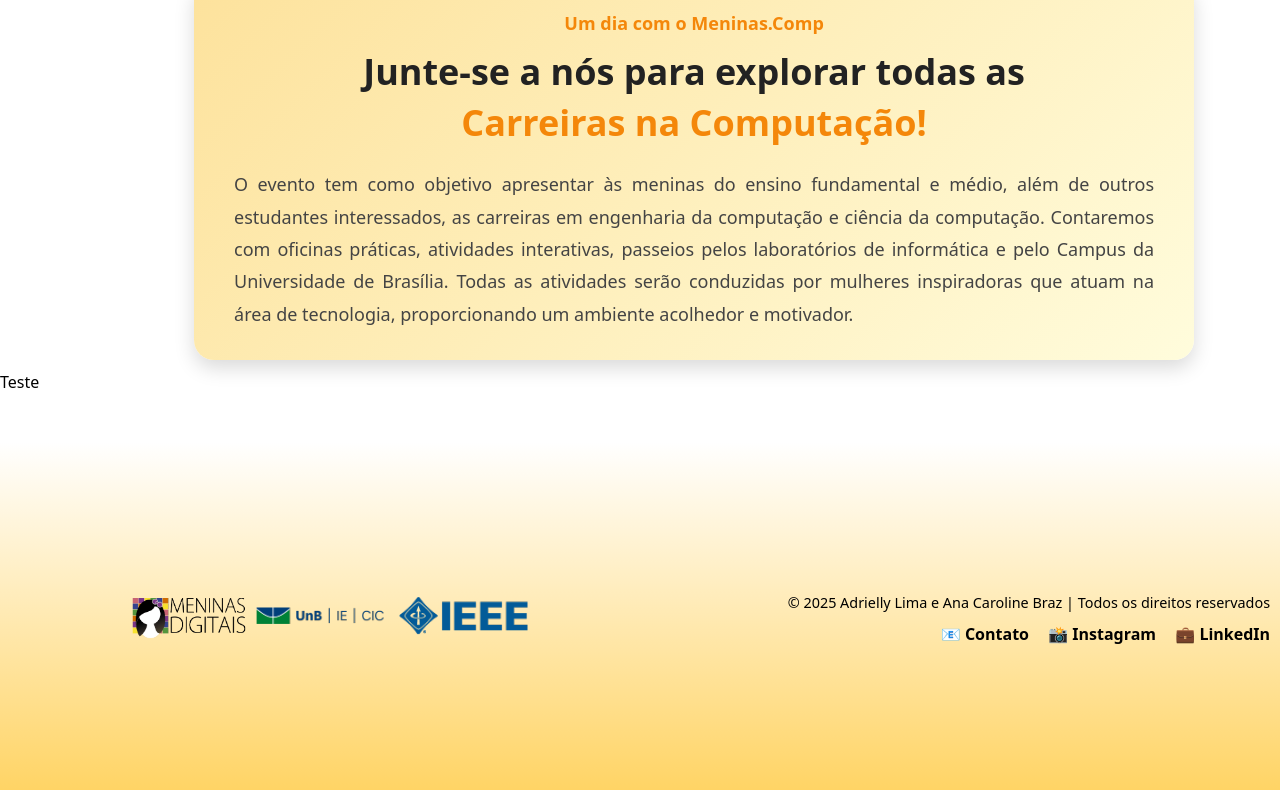
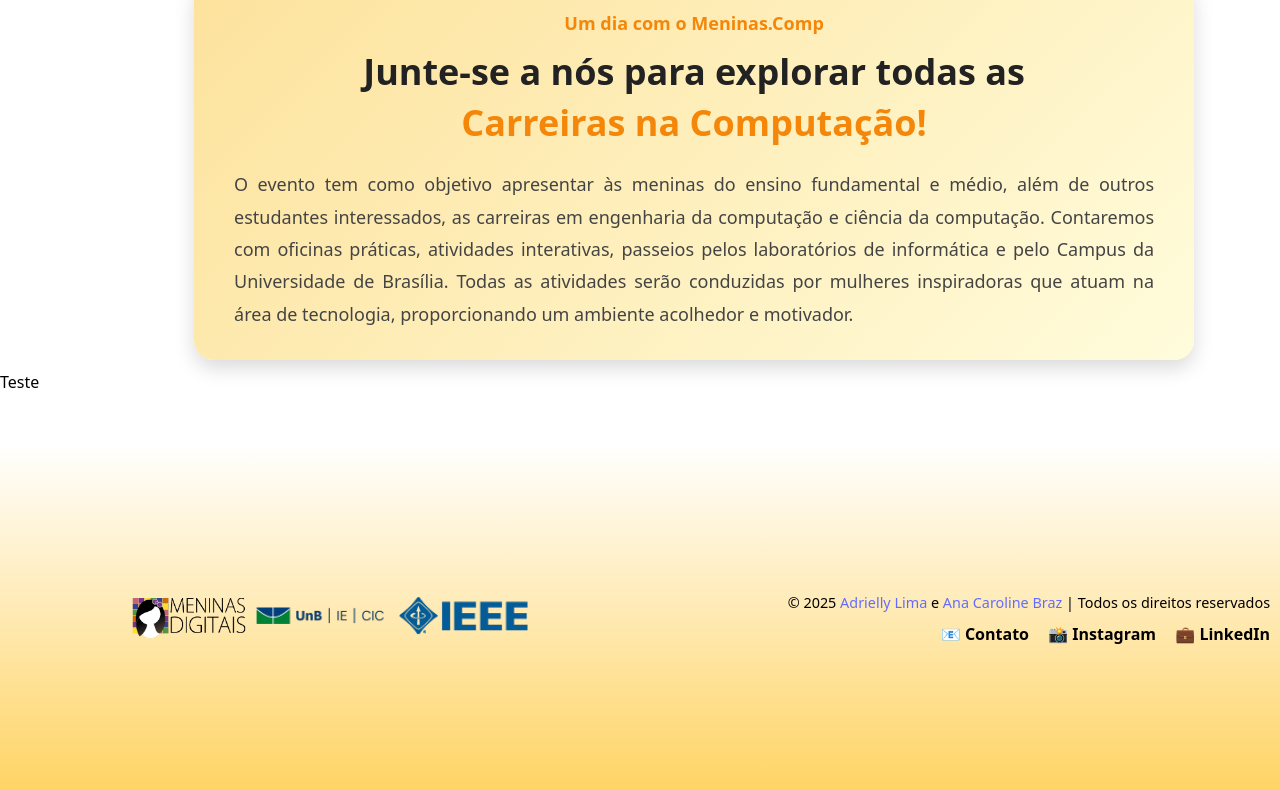
Before and after one commit to aadriellyy/landing-site-ieee, a React (Vite) app in the folder event-landing/: page / in a window 1280 px wide. Shown: the part 1195-1985 px from the top of the page. Built offline with nearby package versions, Linux system fonts and the light colour scheme.

Commit message:
Href no footer

```diff
--- a/event-landing/src/components/Footer.jsx
+++ b/event-landing/src/components/Footer.jsx
@@ -11,7 +11,7 @@ export default function Footer() {
         </div>
 
         <div className="footer-info">
-          <p>© 2025 Adrielly Lima e Ana Caroline Braz | Todos os direitos reservados</p>
+          <p>© 2025 <a href="https://www.linkedin.com/in/adrielly-lima-aa297a210">Adrielly Lima</a> e <a href="https://www.linkedin.com/in/anabraz26?utm_source=share&utm_campaign=share_via&utm_content=profile&utm_medium=android_app"> Ana Caroline Braz </a> | Todos os direitos reservados</p>
           <div className="footer-links">
             <a href="mailto:maristela.holanda@gmail.com">📧 Contato</a>
             <a href="https://www.instagram.com" target="_blank" rel="https://www.instagram.com/meninas.comp/">📸 Instagram</a>
```
